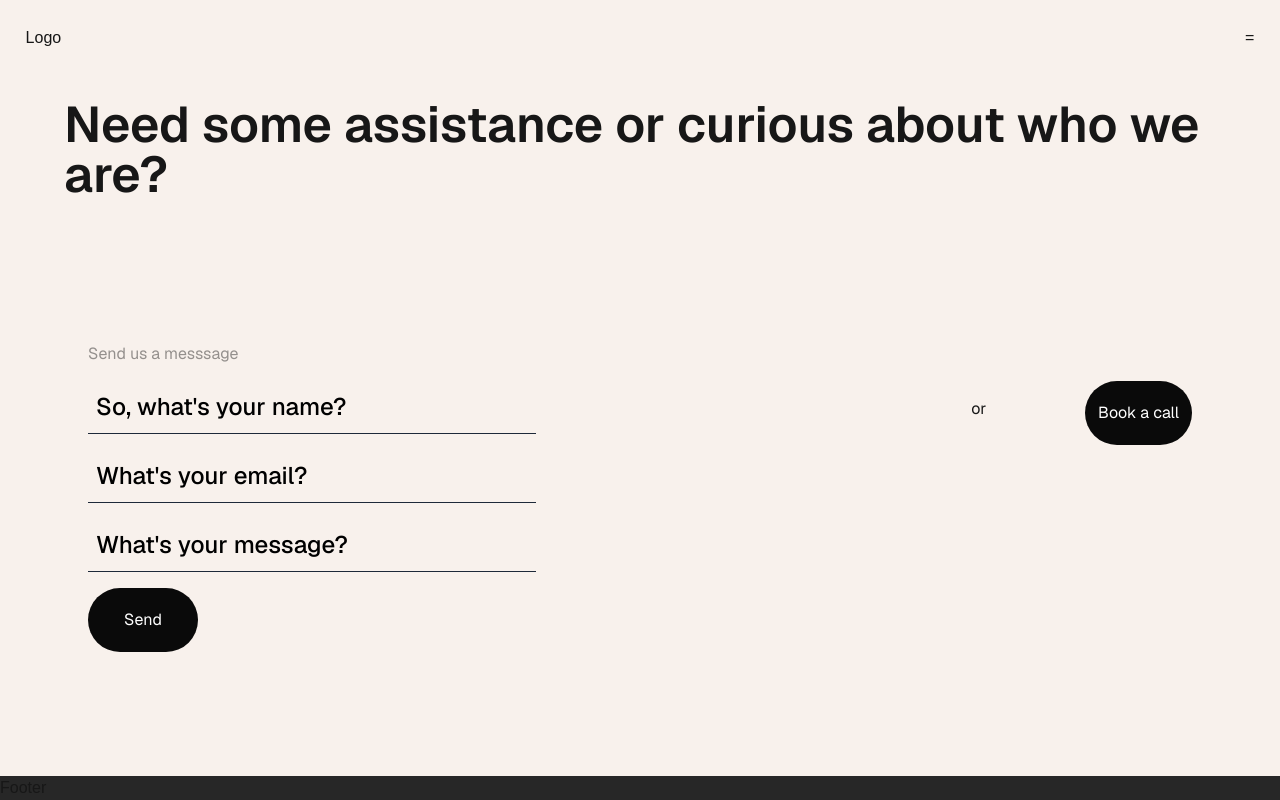
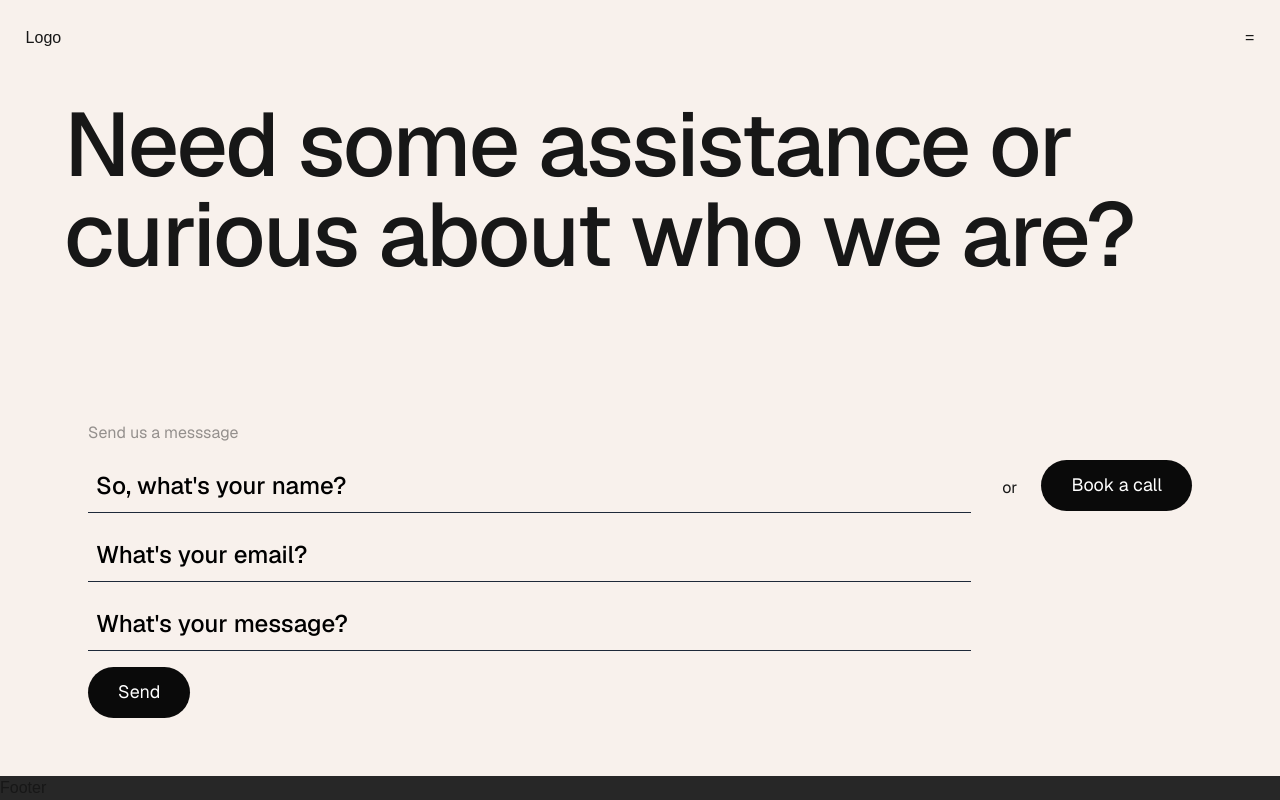
Before and after one commit to tahsinAmin/tech-nova, a Next.js app: page /contact in a window 1280 px wide. Built offline with nearby package versions, Linux system fonts and the light colour scheme.

Commit message:
style: Responsive for all Hero Sections

```diff
--- a/app/about/page.tsx
+++ b/app/about/page.tsx
@@ -1,10 +1,10 @@
 export default function About() {
   return (
     <>
-      <div className="section-hero about flex-1 bg-zinc-50 font-sans dark:bg-black container">
+      <div className="section-hero about flex-1 bg-zinc-50 font-sans dark:bg-black">
         <div className="hero-bottom">
-          <div className="small-text">About Logo</div>
-          <h1>On a mission to improve people's lives by untangling the web3 world.</h1>
+          <div className="small-text">About Nova Stack</div>
+          <h1>On a mission to improve people's lives by untangling the web world.</h1>
         </div>
       </div>
       <section className="team container">
--- a/app/contact/page.tsx
+++ b/app/contact/page.tsx
@@ -17,14 +17,14 @@ export default function Contact() {
 
   return (
     <>
-      <div className="section-hero layout-contact flex-1 bg-zinc-50 font-sans dark:bg-black container">
+      <div className="section-hero layout-contact flex-1 bg-zinc-50 font-sans dark:bg-black">
         <h1 className="sm:mb-[94px] text-[50px] font-semibold mb-[10px]">Need some assistance or curious about who we are?</h1>
         <div className="px-[24px]">
           {formMsg ? null : <div className="small-text sm:mt-0">Send us a messsage</div>}
           <div className="sm:flex sm:gap-4 sm:justify-between">
             {formMsg ?
               <div className="text-center mt-[48px] mb-[15px]">Thanks for your message!</div> :
-              (<form onSubmit={handleSubmit} className="flex flex-col gap-4 max-w-md sm:w-4/5 ">
+              (<form onSubmit={handleSubmit} className="form-container">
                 <input
                   type="text"
                   required
@@ -48,14 +48,14 @@ export default function Contact() {
                 />
                 <button
                   type="submit"
-                  className="cta sm:w-[110px]"
+                  className="cta sm:w-[fit-content]"
                 >
                   {loading ? "Sending..." : "Send"}
                 </button>
 
               </form>)}
 
-            <div className="flex flex-col sm:w-1/5 sm:flex-row sm:justify-between sm:items-start">
+            <div className="or-book-a-call flex flex-col sm:w-1/5 sm:flex-row sm:justify-between sm:items-start">
               <div className="text-center py-[16px]">or</div>
               <button
                 type="submit"
--- a/app/globals.css
+++ b/app/globals.css
@@ -95,10 +95,12 @@ h1 {
   line-height: 1;
 }
 
-.home h1, .about h1  {
-  font-size: 50px;
+.home h1, .about h1 {
+  font-size: clamp(3.1em, 7vw, 8em);
   font-weight: medium;
   margin-bottom: 10px;
+  font-weight: 400;
+  letter-spacing: -2px;
 }
 
 /* ============================================== */
@@ -166,6 +168,13 @@ h1 {
   min-height: 70vh;
 }
 
+.form-container {
+  display: flex;
+  flex-direction: column;
+  gap: 16px;
+
+}
+
 .layout-contact .small-text {
   margin: 48px 0 15px;
   color: #000000;
@@ -176,8 +185,36 @@ h1 {
   color: white;
   padding: 20px 13px;
   border-radius: 40px;
+  font-size: clamp(16px, 1.4vw, 26px);
 }
 
 form input {
   font-size: clamp(20px, 3.2vw, 24px);
 }
+
+.layout-contact h1 {
+  font-size: clamp(4em, 7vw, 8em);
+  font-weight: 400;
+  letter-spacing: -2px;
+}
+
+@media screen and (min-width: 768px) {
+  .form-container {
+    min-width: 80%;
+  }
+}
+
+@media screen and (min-width: 1024px) {
+  .layout-contact h1 {
+    font-weight: 500;
+  }
+
+  .or-book-a-call {
+    justify-content: flex-end;
+    gap: 24px;
+  }
+
+  .cta {
+    padding: 12px 30px;
+  }
+}
--- a/app/page.tsx
+++ b/app/page.tsx
@@ -1,14 +1,23 @@
 export default function Home() {
   return (
-    <div className="section-hero flex-1 bg-zinc-50 font-sans dark:bg-black container">
-        <h1>Tech
-          <br/>
-          for humans?
+    <>
+      <div className="section-hero home flex-1 bg-zinc-50 font-sans dark:bg-black">
+        <h1>Need help
+          <br />
+          to launch?
         </h1>
-        <div>
-          <h1 className="text-end">We make it happen</h1>
-          <p>We learn from every experience by pushing the boundaries past the ordinary. Let's create best website experience, together.</p>
+        <div className="hero-bottom sm:flex sm:flex-row-reverse sm:items-end gap-4 justify-between">
+          <h1 className="text-end sm:w-2/5">We make
+            <br />
+            it live.
+          </h1>
+          <p className="description">We learn from every experience by pushing the boundaries past the ordinary. Let's create best website experience, together.</p>
         </div>
-    </div>
+      </div>
+      <div className="services">
+        <div className="what-we-do">
+        </div>
+      </div>
+    </>
   );
 }
```
